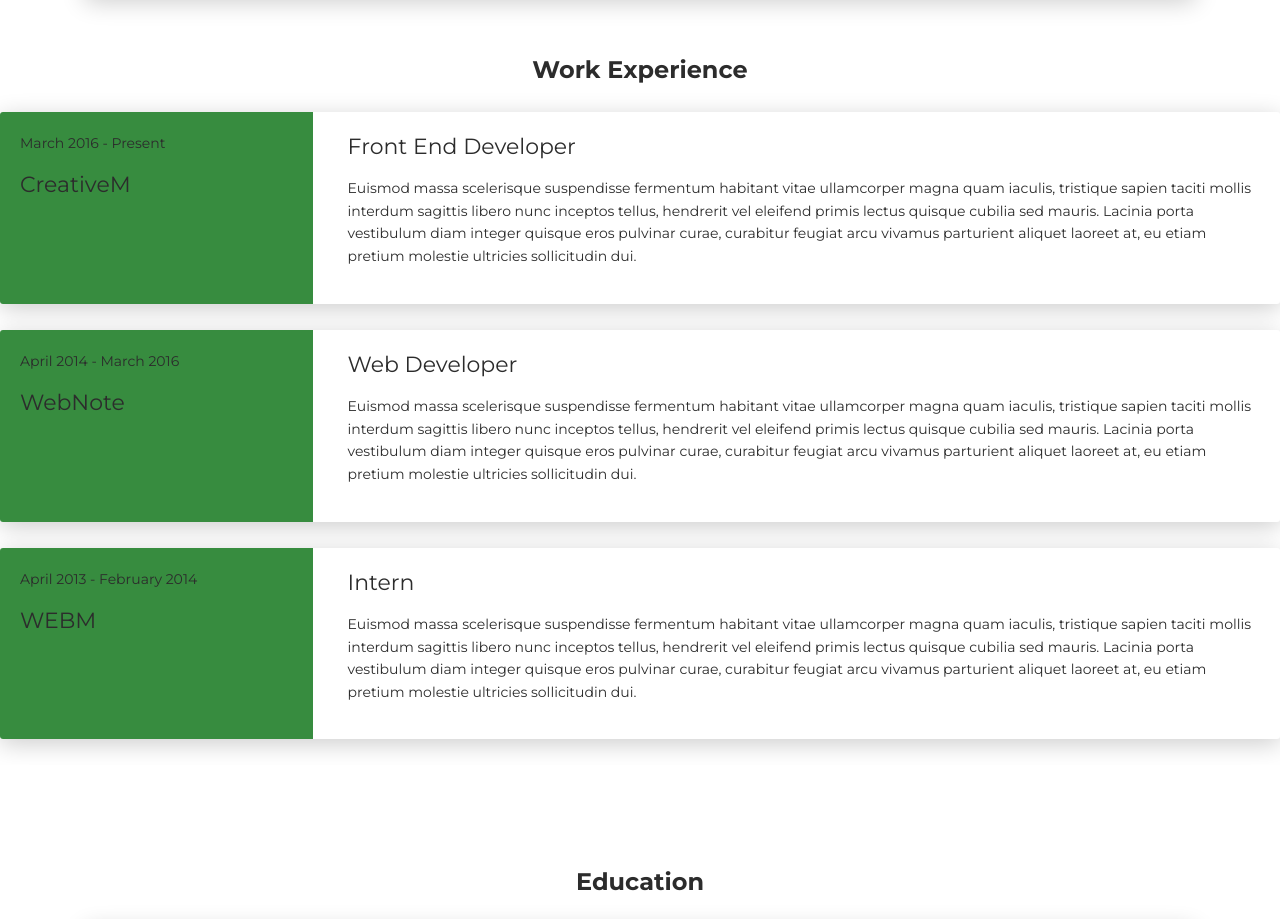
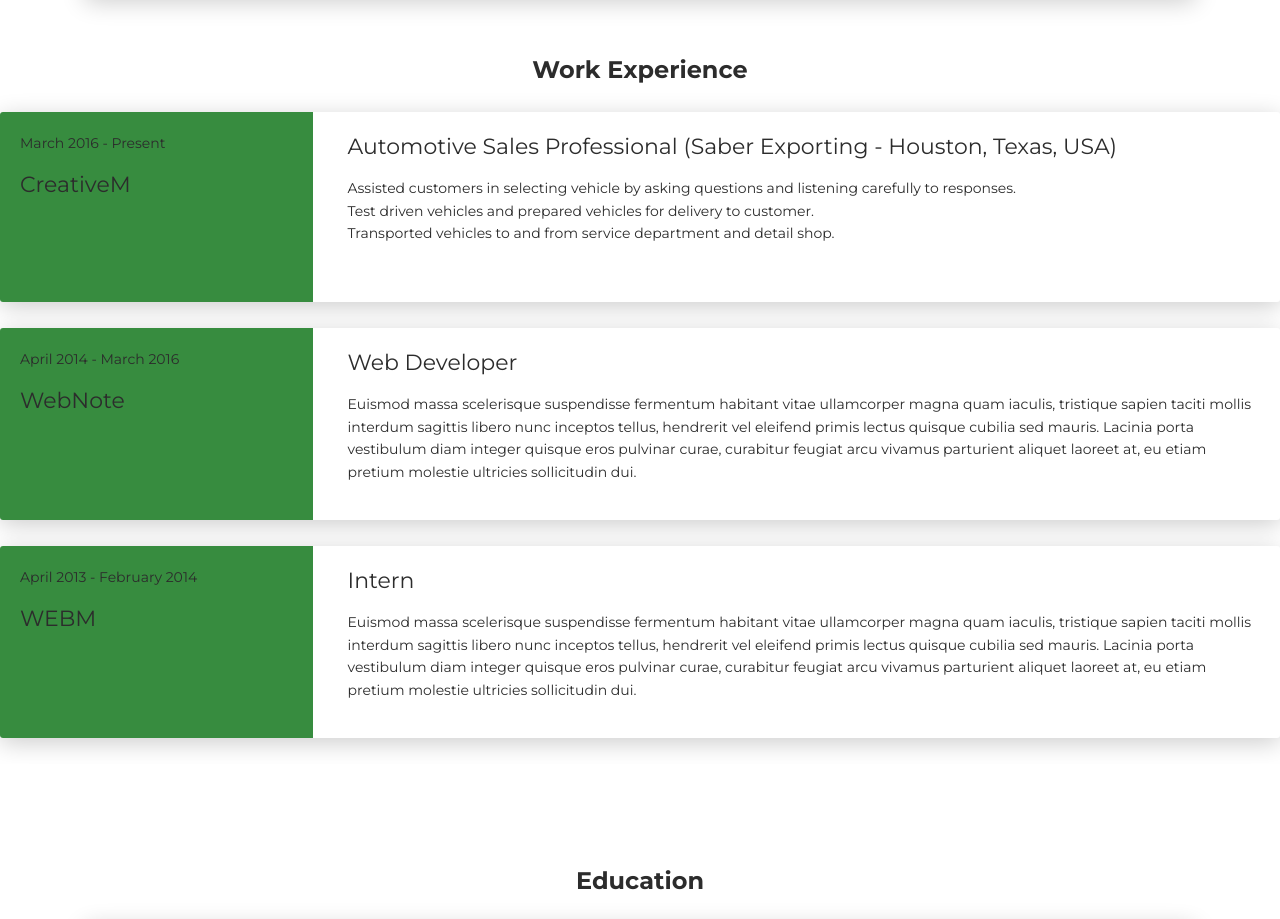
Before and after one commit to ahmedssabir/AyoubAsaber.github.io, a plain HTML site: page index.html in a window 1280 px wide. Shown: the part 903-1822 px from the top of the page. Drawn offline with Linux system fonts and the light colour scheme.

Commit message:
Update index.html

```diff
--- a/index.html
+++ b/index.html
@@ -114,8 +114,13 @@
         </div>
         <div class="col-md-9" data-aos="fade-left" data-aos-offset="50" data-aos-duration="500">
           <div class="card-body">
-            <div class="h5">Front End Developer</div>
-            <p>Euismod massa scelerisque suspendisse fermentum habitant vitae ullamcorper magna quam iaculis, tristique sapien taciti mollis interdum sagittis libero nunc inceptos tellus, hendrerit vel eleifend primis lectus quisque cubilia sed mauris. Lacinia porta vestibulum diam integer quisque eros pulvinar curae, curabitur feugiat arcu vivamus parturient aliquet laoreet at, eu etiam pretium molestie ultricies sollicitudin dui.</p>
+            <div class="h5">Automotive Sales Professional (Saber Exporting - Houston, Texas, USA) </div>
+            <p>Assisted customers in selecting vehicle by asking questions and listening carefully to responses.
+            <br>
+              Test driven vehicles and prepared vehicles for delivery to customer.
+                <br>
+              Transported vehicles to and from service department and detail shop.
+            </p>
           </div>
         </div>
       </div>
```
